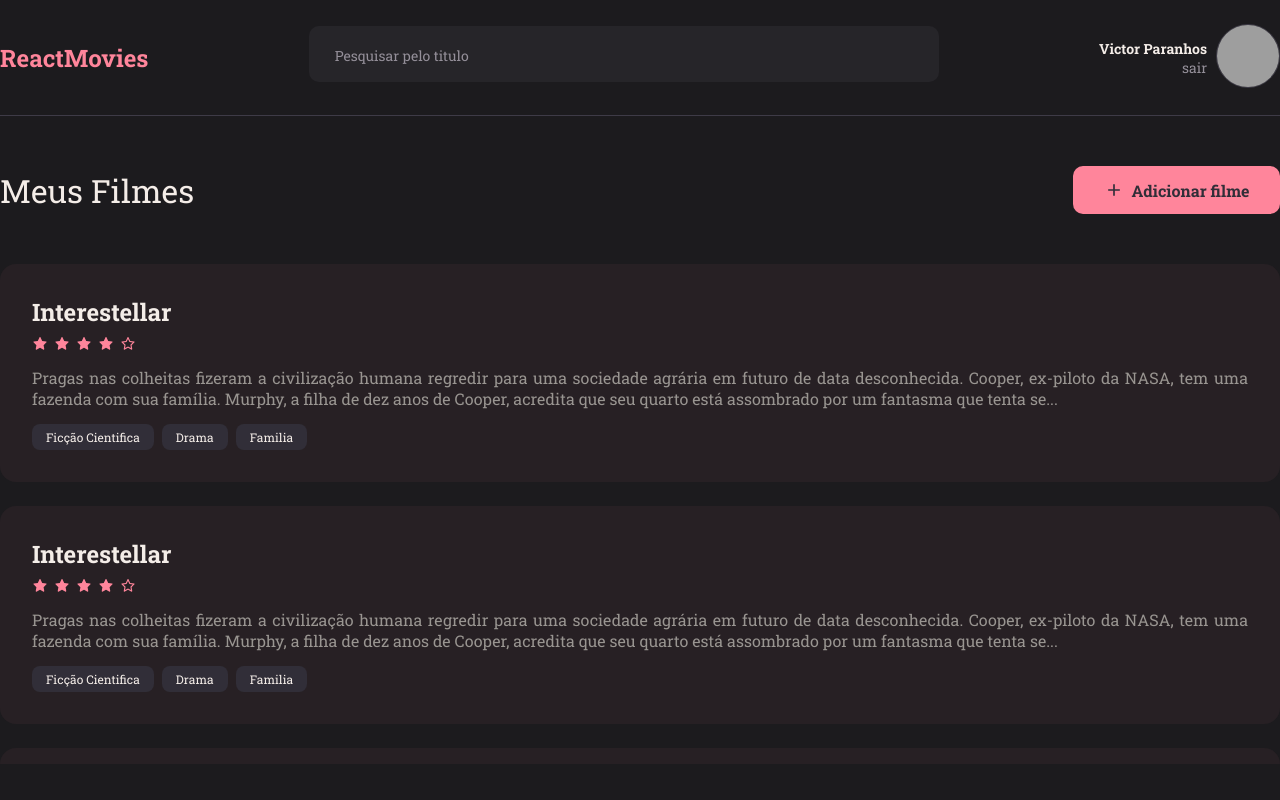
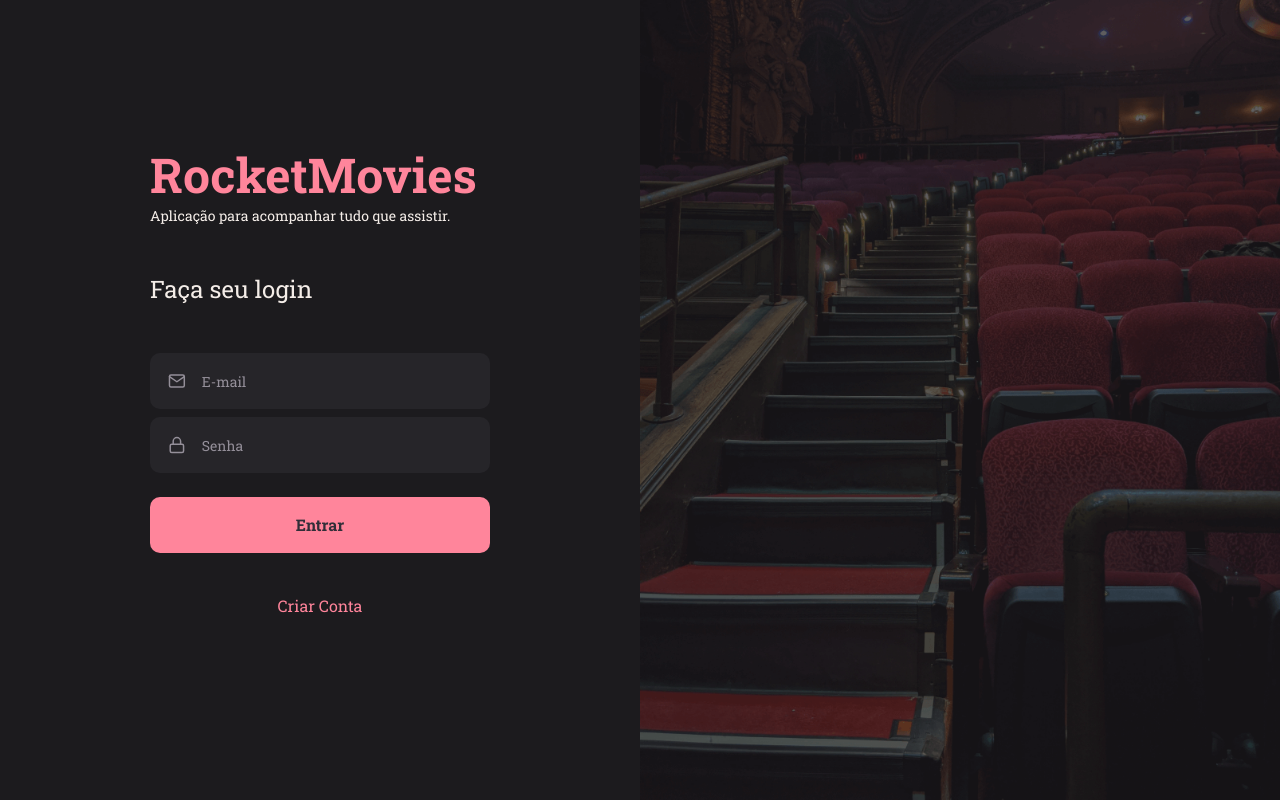
Before and after one commit to victorparanhosdev/RocketMovies-react, a React (Vite) app: page / in a window 1280 px wide. Built offline with nearby package versions, Linux system fonts and the light colour scheme; grey boxes are pictures that could not be loaded.

Commit message:
Update index.jsx

```diff
--- a/src/routes/index.jsx
+++ b/src/routes/index.jsx
@@ -6,7 +6,7 @@ import { UserRoutes } from './user.routes';
 export function Routes() {
     return(
         <BrowserRouter>
-        <UserRoutes/>
+        <AuthRoutes/>
         </BrowserRouter>
     )
 }
```
